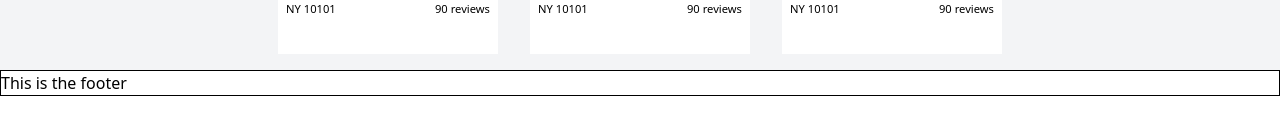
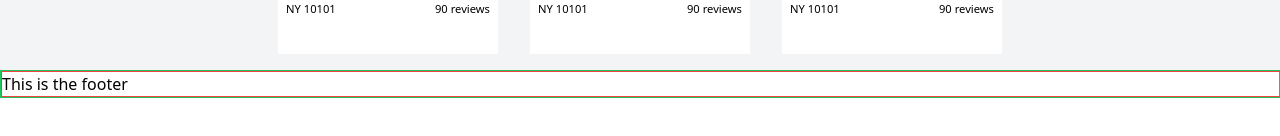
Before and after one commit to CephasTanLJ/ravenous-app, a Next.js app: page / in a window 1280 px wide. Shown: the part 558-694 px from the top of the page. Built offline with nearby package versions, Linux system fonts and the light colour scheme.

Commit message:
UPDATE page layout css className

```diff
--- a/src/app/page.tsx
+++ b/src/app/page.tsx
@@ -11,7 +11,7 @@ import { dummyData } from "@/database/dummyData";
 function Home() {
 
   return (
-    <main className='flex flex-col min-h-[100vw]'>
+    <main className='flex flex-col'>
       <Header />
       <Body />
       <Footer />
--- a/src/components/Footer.tsx
+++ b/src/components/Footer.tsx
@@ -1,7 +1,12 @@
 import React from "react"
 
 export default function Footer() {
-    return (<div className="border border-black h-[5%] m-0 p-0">
-        <h1>This is the footer</h1>
-    </div>)
+    return (
+    <footer className="flex flex-col border border-green-500">
+        <div className="border h-[5%] m-0 p-0 w-[100vw] border-red-500 align-bottom">
+            <h1>This is the footer</h1>
+        </div>
+
+    </footer>)
+
 }
```
